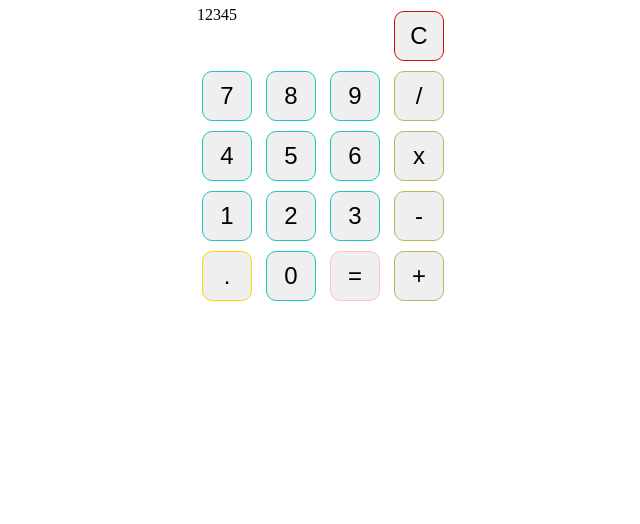
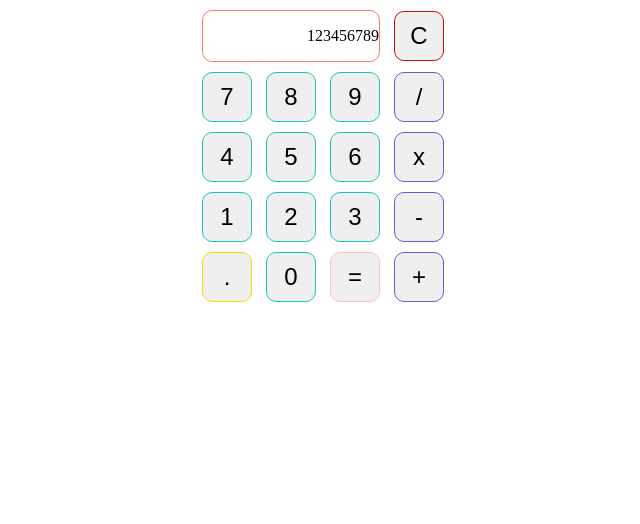
Before and after one commit to jdeebs/odin-calculator, a plain HTML site: page index.html in a window 1280 px wide. Shown: the part 292-816 px from the top of the page, without its empty margins (325-965 px from the left). Drawn offline with Linux system fonts and the light colour scheme.

Commit message:
Align the display screen with the buttons

```diff
--- a/index.html
+++ b/index.html
@@ -14,7 +14,7 @@
   <h1>Calculator</h1>
   <div class="calcContainer">
     <div class="display-row">
-      <div class="display">12345</div>
+      <div class="display">123456789</div>
       <button class="clear">C</button>
     </div>
     <div class="input-rows">
--- a/style.css
+++ b/style.css
@@ -17,11 +17,19 @@ button {
 
 .display-row {
   display: flex;
+  align-items: center;
+  justify-content: space-between;
+  margin: 5px;
 }
 
 .display {
+  display: flex;
+  align-items: center;
+  justify-content: flex-end;
+  height: 50px;
   flex-grow: 1;
-  justify-content: flex-end;
+  border: 1px solid salmon;
+  border-radius: 10px;
 }
 
 .number {
@@ -29,9 +37,17 @@ button {
   border-radius: 10px;
 }
 
+.number:hover {
+  background-color: rgb(24, 200, 186);
+}
+
 .operator {
-  border: 1px solid rgb(187, 183, 84);
+  border: 1px solid slateblue;
   border-radius: 10px;
+}
+
+.operator:hover {
+  background-color: slateblue;
 }
 
 .decimal {
@@ -39,12 +55,26 @@ button {
   border-radius: 10px;
 }
 
+.decimal:hover {
+  background-color: gold;
+}
+
 .equal {
   border: 1px solid pink;
   border-radius: 10px;
 }
 
+.equal:hover {
+  background-color: pink;
+}
+
 .clear {
   border: 1px solid rgb(203, 16, 16);
   border-radius: 10px;
+  margin: 0;
+  margin-left: 14px;
 }
+
+.clear:hover {
+  background-color: rgb(203, 16, 16);
+}
```
